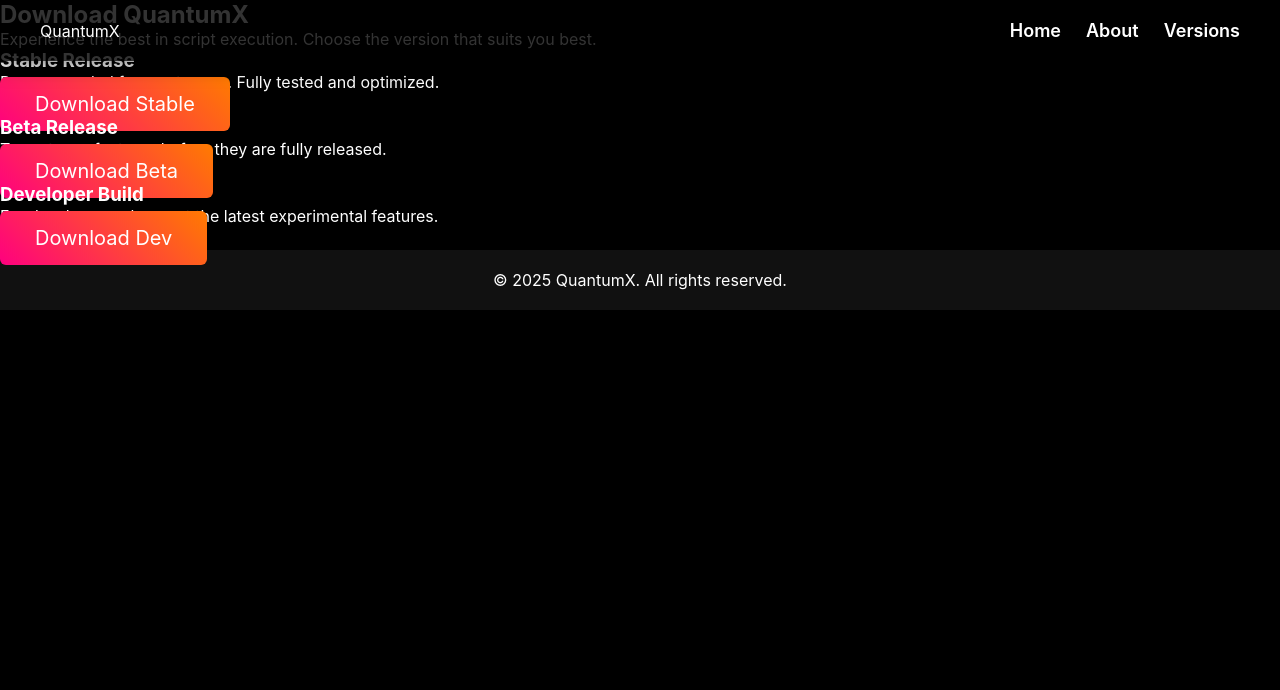
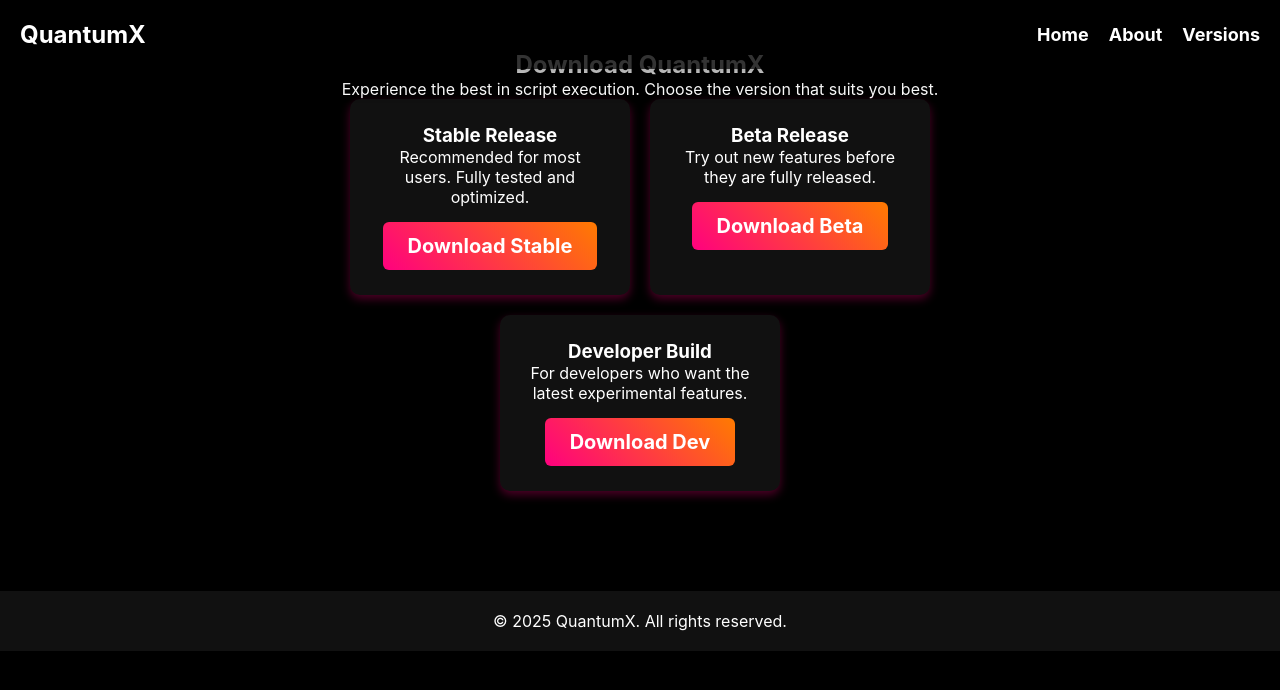
Before and after one commit to MaxiEliteExecutor/quantumX, a plain HTML site: page download.html in a window 1280 px wide. Drawn offline with Linux system fonts and the light colour scheme.

Commit message:
Update download.html

```diff
--- a/download.html
+++ b/download.html
@@ -5,6 +5,78 @@
     <meta name="viewport" content="width=device-width, initial-scale=1.0">
     <title>QuantumX - Download</title>
     <link rel="stylesheet" href="styles.css">
+    <style>
+        body {
+            font-family: 'Inter', sans-serif;
+            background: #000;
+            color: white;
+            margin: 0;
+            padding: 0;
+            text-align: center;
+        }
+        .container {
+            max-width: 900px;
+            margin: auto;
+            padding: 50px 20px;
+        }
+        .download-options {
+            display: flex;
+            justify-content: center;
+            gap: 20px;
+            flex-wrap: wrap;
+        }
+        .download-card {
+            background: #111;
+            padding: 25px;
+            border-radius: 10px;
+            width: 280px;
+            box-shadow: 0 4px 10px rgba(255, 0, 127, 0.3);
+            transition: transform 0.3s ease-in-out;
+        }
+        .download-card:hover {
+            transform: scale(1.05);
+        }
+        .cta-btn {
+            display: inline-block;
+            margin-top: 15px;
+            padding: 12px 25px;
+            background: linear-gradient(45deg, #ff007f, #ff7b00);
+            color: white;
+            text-decoration: none;
+            border-radius: 6px;
+            font-weight: bold;
+            transition: 0.3s;
+        }
+        .cta-btn:hover {
+            box-shadow: 0 4px 15px rgba(255, 0, 127, 0.5);
+        }
+        header {
+            display: flex;
+            justify-content: space-between;
+            align-items: center;
+            padding: 20px;
+            background: rgba(0, 0, 0, 0.8);
+        }
+        .logo {
+            font-size: 24px;
+            font-weight: bold;
+        }
+        .nav-links {
+            list-style: none;
+            display: flex;
+            gap: 20px;
+        }
+        .nav-links a {
+            color: white;
+            text-decoration: none;
+            font-weight: bold;
+        }
+        footer {
+            margin-top: 50px;
+            padding: 20px;
+            background: #111;
+        }
+    </style>
 </head>
 <body>
     <header>
```
